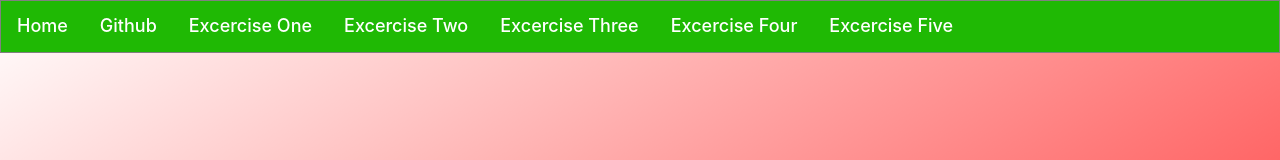
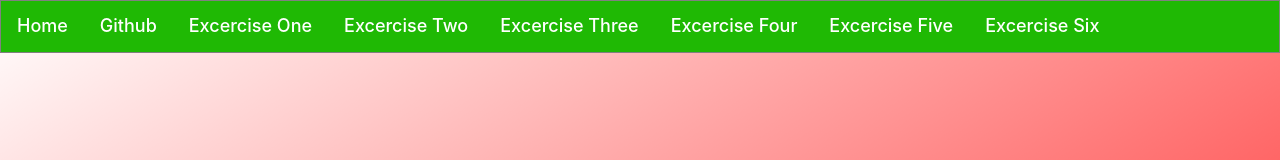
Before and after one commit to prakashkumar264/playground, a React (Create React App) app: page /ExerciseSix in a window 1280 px wide. Shown: the top 160 px of the page. Built offline with nearby package versions, Linux system fonts and the light colour scheme.

Commit message:
Ex6 pages created

```diff
--- a/src/App.js
+++ b/src/App.js
@@ -10,6 +10,7 @@ import Exerciseone from "./Exerciseone"
 import Exercisethree from "./Exercisethree"
 import Exercisefour from "./Exercisefour"
 import Exercisefive from "./Exercisefive"
+import ExerciseSix from "./ExerciseSix"
 
 
 function App() {
@@ -29,6 +30,7 @@ function App() {
            <li><Link to="/Exercisethree">Excercise Three</Link></li>
            <li><Link to="/Exercisefour">Excercise Four</Link></li>
            <li><Link to="/Exercisefive">Excercise Five</Link></li>
+           <li><Link to="/ExerciseSix">Excercise Six</Link></li>
           </ul>
         </div>
 
@@ -37,6 +39,7 @@ function App() {
          <Route path="/Exercisethree" component={Exercisethree}/>
          <Route path="/Exercisefour" component={Exercisefour}/>
          <Route path="/Exercisefive" component={Exercisefive}/>
+         <Route path="/ExerciseSix" component={ExerciseSix}/>
 
        </Router>
 
--- /dev/null
+++ b/src/ExerciseSix.js
@@ -0,0 +1,15 @@
+
+import React  from 'react'
+
+
+function Exercisefour() {
+
+      return (
+        <div  >
+
+        </div>
+      );
+    }
+
+
+export default Exercisefour;
```
